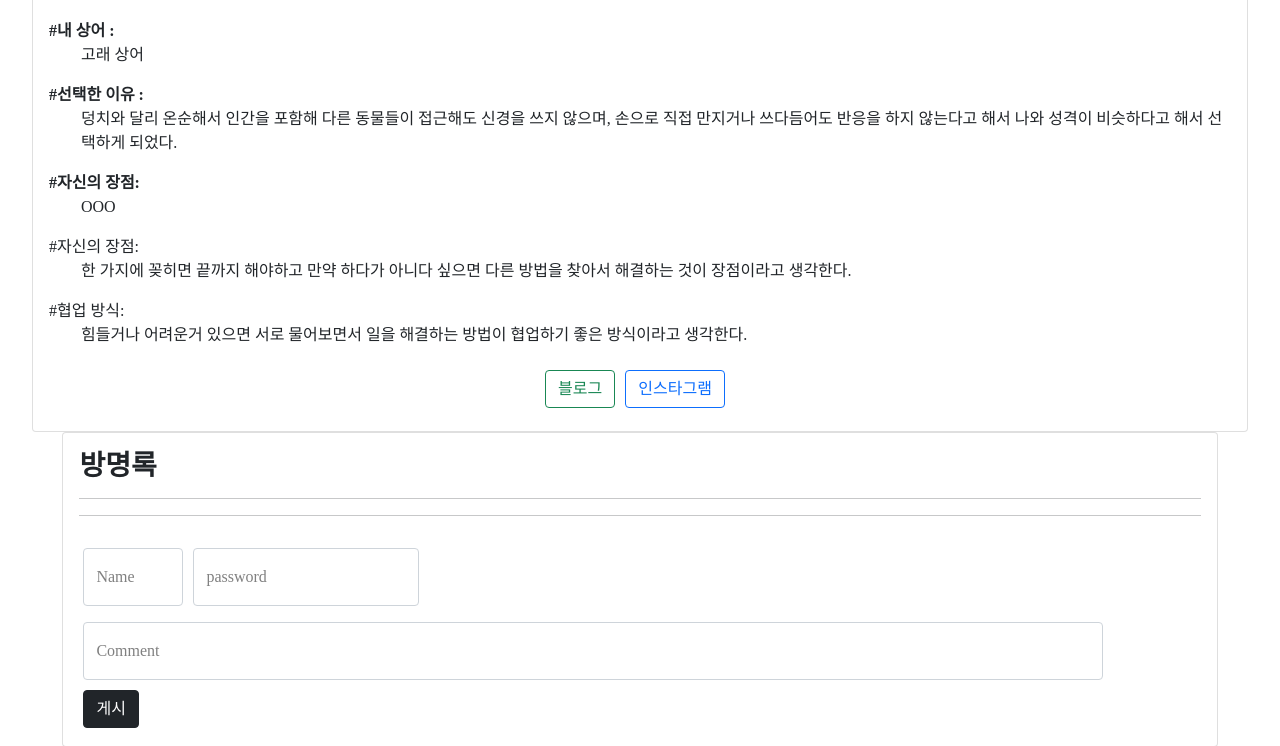
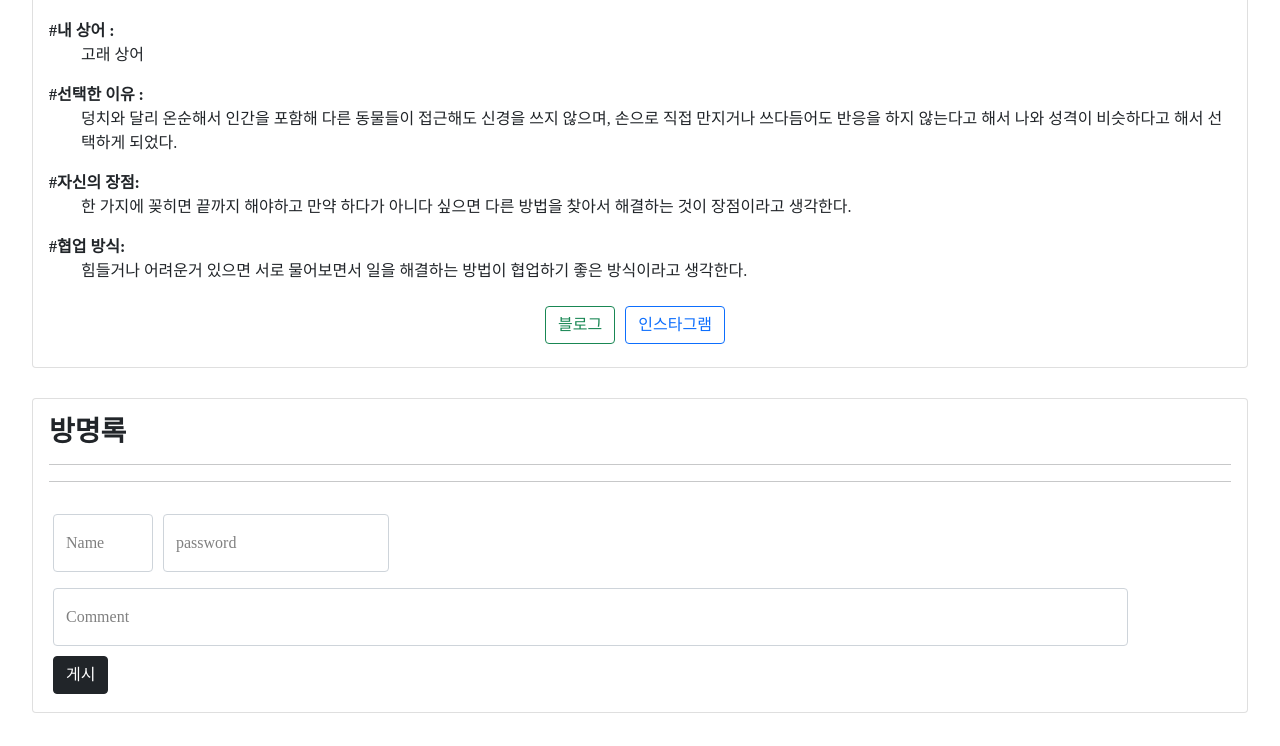
Before and after one commit to deok-beom/Sharkly, a Flask app: page /sung in a window 1280 px wide. Shown: the part 1178-1924 px from the top of the page. After the commit the page ends 1891 px from the top, so only its background shows below. Run offline with Flask 2, Linux system fonts and the light colour scheme; data that the repository does not hold is empty.

Commit message:
Code merge#8

```diff
--- a/templates/sung.html
+++ b/templates/sung.html
@@ -171,8 +171,6 @@
                     </ul>
                 </div>
                 <div><span>#자신의 장점:</span>
-                    <ul>OOO</ul>
-                <div><span>#자신의 장점:</span>
                     <ul>한 가지에 꽂히면 끝까지 해야하고 만약 하다가 아니다 싶으면 다른 방법을 찾아서 해결하는 것이 장점이라고 생각한다.</ul>
                 </div>
                 <div><span>#협업 방식:</span>
```
